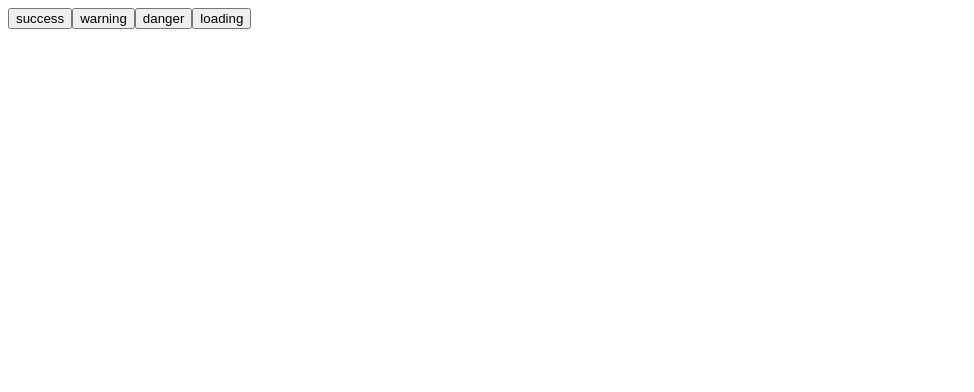
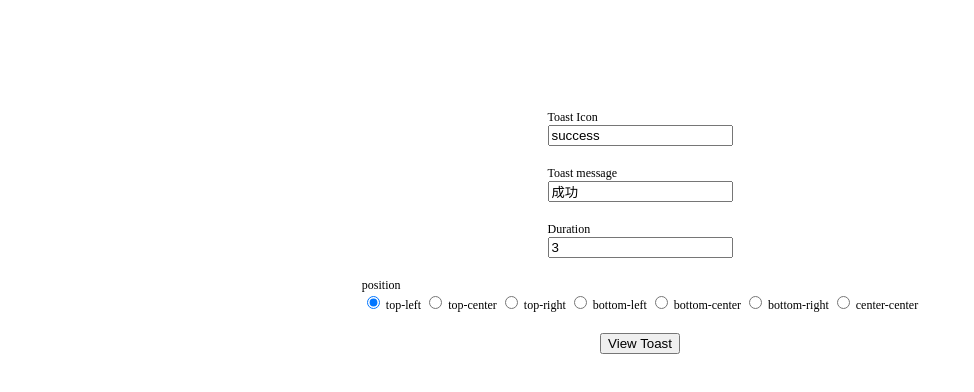
Before and after one commit to yc111/toast, a Vue app: page / in a window 1280 px wide. Shown: the top 392 px of the page, without its empty margins (0-974 px from the left). Built offline with nearby package versions, Linux system fonts and the light colour scheme.

Commit message:
add position option & optimize other options

```diff
--- a/src/components/Toast/index.js
+++ b/src/components/Toast/index.js
@@ -1,18 +1,32 @@
 import Vue from 'vue';
 import Toast from './index.vue';
+import './theme.less';
 
 const ToastConstructor = Vue.extend(Toast);
 
+const defaultPosition = 'top-center';
 const toast = function (options = {}) {
+  const {
+    type, msg, duration, position,
+  } = options;
+  if (!type && !msg) {
+    return null;
+  }
   const toastInstance = new ToastConstructor({
-    data: options,
+    data: {
+      type,
+      msg,
+      duration: duration || -1,
+    },
   }).$mount();
   let container = document.querySelector('.uco-toast-container');
   if (!container) {
     container = document.createElement('div');
-    container.className = 'uco-toast-container';
     document.body.appendChild(container);
   }
+  container.className = position
+    ? `uco-toast-container ${position}`
+    : `uco-toast-container ${defaultPosition}`;
   container.appendChild(toastInstance.$el);
   return toastInstance;
 };
--- a/src/components/Toast/index.vue
+++ b/src/components/Toast/index.vue
@@ -14,19 +14,25 @@ export default {
       isShow: false,
       type: 'success',
       msg: '成功',
-      duration: 1,
+      duration: 3,
     };
   },
   computed: {
     iconStyle() {
       return `tfont icon-${this.type} toast-icon`;
     },
+    realDuration() {
+      const isNumber = Number.isInteger(this.duration);
+      return isNumber && this.duration > 0 ? this.duration * 1000 : 'INFINITY';
+    },
   },
   mounted() {
     this.isShow = true;
-    setTimeout(() => {
-      this.isShow = false;
-    }, this.duration * 1000);
+    if (this.realDuration !== 'INFINITY') {
+      setTimeout(() => {
+        this.isShow = false;
+      }, this.realDuration);
+    }
   },
 };
 </script>
@@ -34,14 +40,10 @@ export default {
 <style lang='less' scoped>
 .uco-toast {
     display: flex;
-    justify-content: center;
+    justify-content: space-between;
     align-items: center;
-    position: fixed;
-    top:40%;
-    left: 50%;
-    margin-left: -15vw;
     padding: 2vw;
-    width: 30vw;
+    margin: 5px;
     font-size: 4vw;
     color: #fff;
     text-align: center;
--- /dev/null
+++ b/src/components/Toast/theme.less
@@ -0,0 +1,37 @@
+
+.uco-toast-container {
+    position: fixed;
+    width: 30vw;
+
+    &.center-center {
+        top: 40%;
+        left: 50%;
+        margin-left: -15vw;
+    }
+    &.top-left {
+        top: 10px;
+        left: 10px;
+    }
+    &.top-center {
+        top: 10px;
+        left: 50%;
+        margin-left: -15vw;
+    }
+    &.top-right {
+        top: 10px;
+        right: 10px;
+    }
+    &.bottom-left {
+        bottom: 10px;
+        left: 10px;
+    }
+    &.bottom-center {
+        bottom: 10px;
+        left: 50%;
+        margin-left: -15vw;
+    }
+    &.bottom-right {
+        bottom: 10px;
+        right: 10px;
+    }
+}
--- a/src/demo/index.vue
+++ b/src/demo/index.vue
@@ -1,29 +1,80 @@
 <template>
-  <div>
-    <button @click='handleClick("success")'>success</button>
-    <button @click='handleClick("warning")'>warning</button>
-    <button @click='handleClick("danger")'>danger</button>
-    <button @click='handleClick("loading")'>loading</button>
+  <div class='demo-container'>
+    <div class='props-item'>
+      <label class='toast-label'>Toast Icon</label>
+      <input type="text" v-model='type'>
+    </div>
+    <div class='props-item'>
+      <label class='toast-label'>Toast message</label>
+      <input type="text" v-model='msg'>
+    </div>
+    <div class='props-item'>
+      <label class='toast-label'>Duration</label>
+      <input type="text" v-model.number='duration'>
+    </div>
+    <div class='props-item'>
+      <label class='toast-label'>position</label>
+      <label class='position-label' v-for="(item, index) in positionList" :key='index'>
+        <input type="radio" :value="item" v-model='position'>
+        {{item}}
+      </label>
+    </div>
+    <div class='props-item'>
+      <button @click='handleClick(type, msg, duration, position)'>View Toast</button>
+    </div>
   </div>
 </template>
 
 <script>
-const msgs = {
-  success: '成功',
-  warning: '警告',
-  danger: '失败',
-  loading: 'loading',
-};
 
 export default {
   name: 'demo',
+  data() {
+    return {
+      type: 'success',
+      msg: '成功',
+      duration: 3,
+      position: 'top-left',
+      positionList: [
+        'top-left',
+        'top-center',
+        'top-right',
+        'bottom-left',
+        'bottom-center',
+        'bottom-right',
+        'center-center',
+      ],
+    };
+  },
   methods: {
-    handleClick(value) {
+    handleClick(type, msg, duration, position) {
       this.$toast({
-        type: value,
-        msg: msgs[value],
+        type,
+        msg,
+        duration,
+        position,
       });
     },
   },
 };
 </script>
+
+<style scoped>
+.demo-container {
+  display: flex;
+  flex-direction: column;
+  justify-content: center;
+  align-items: center;
+  margin-top: 100px;
+}
+.props-item {
+  margin: 10px;
+}
+.toast-label {
+  display: block;
+  font-size: 12px;
+}
+.position-label {
+  font-size: 12px;
+}
+</style>
```
Also changed, not shown: .eslintrc.js.
